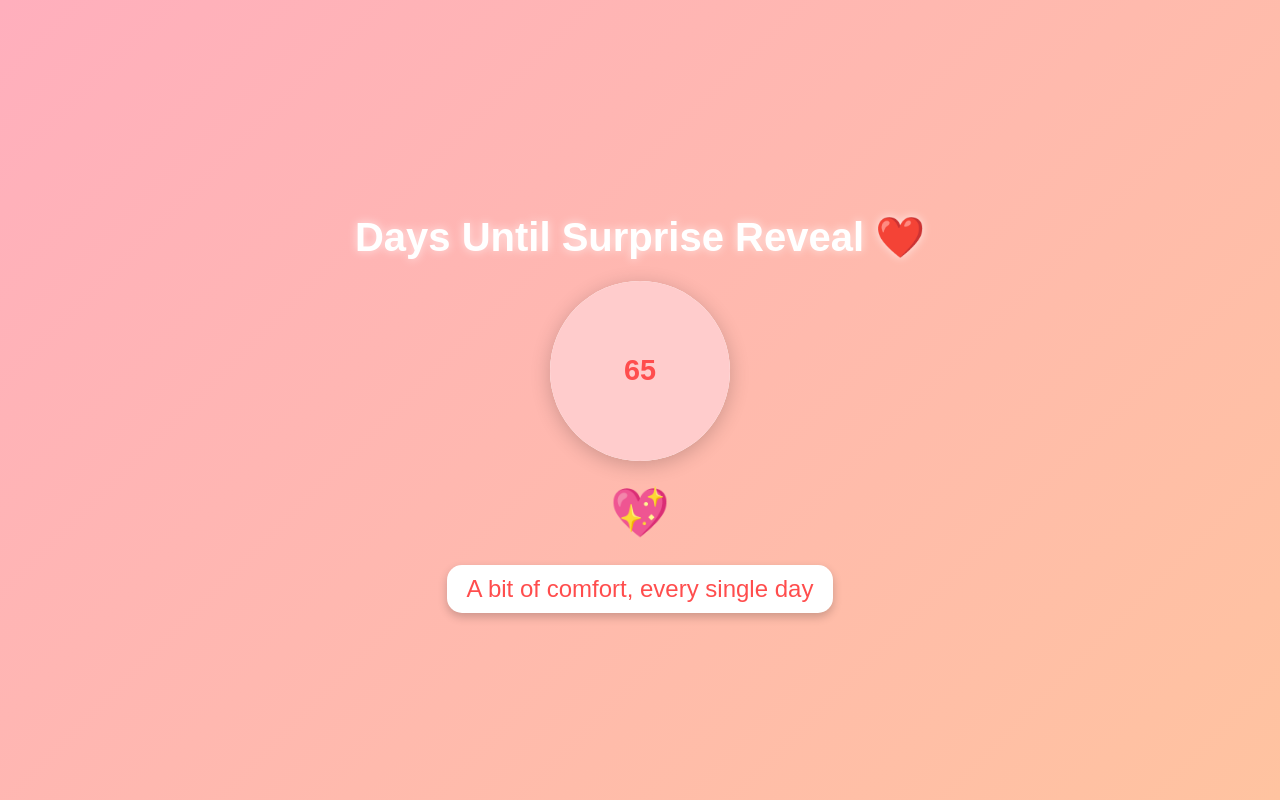
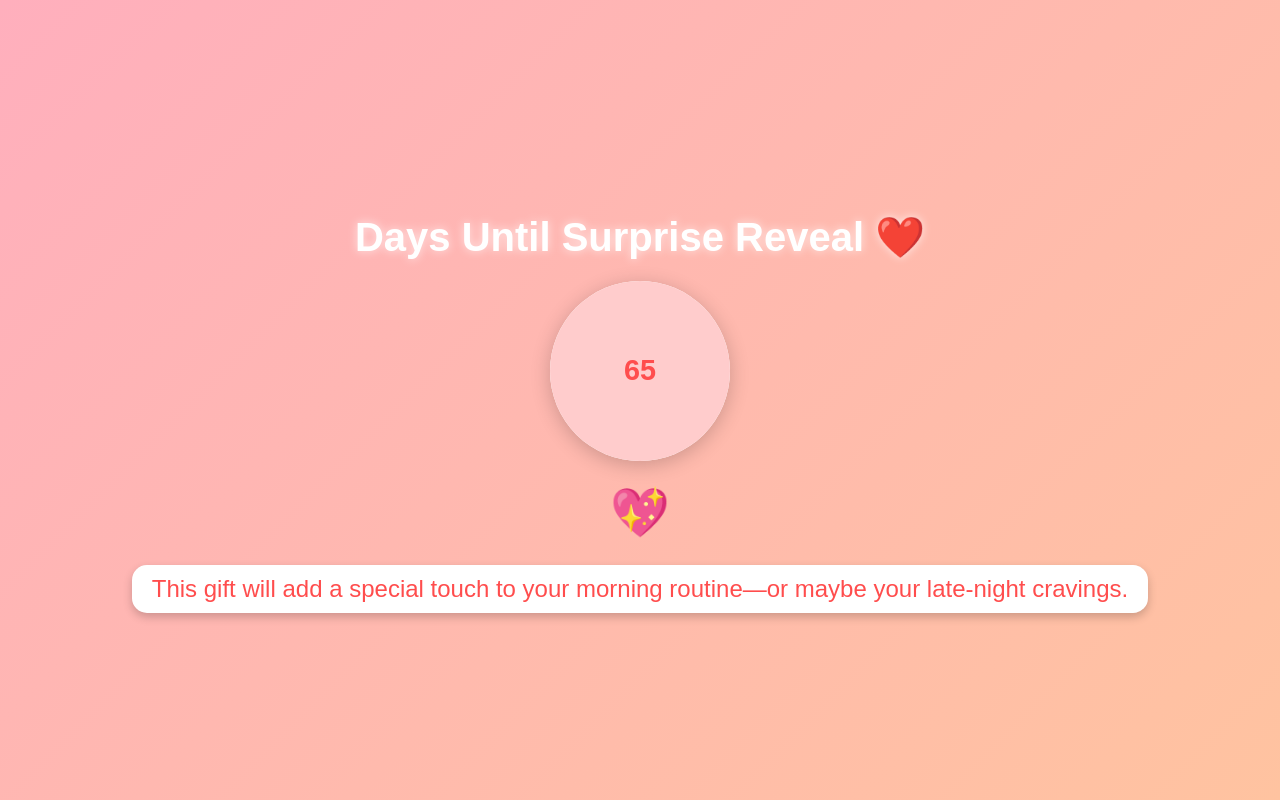
Before and after one commit to adityatakle/surprise-timer, a plain HTML site: page index.html in a window 1280 px wide. Drawn offline with Linux system fonts and the light colour scheme.

Commit message:
Update index.html

```diff
--- a/index.html
+++ b/index.html
@@ -102,46 +102,10 @@
     <script>
         // Define messages for each day until the surprise reveal
         const messages = [
-            "A bit of comfort, every single day",
-            "It’s tiny, but it's brimming with affection",
-            "Just as I want to hold you, this is meant to hold something close",
-            "It holds warmth and wonder, like my heart when I think of you",
-            "It’s not grand, but it’s made with a grand love",
-            "A piece of me, delicate but enduring",
-            "A daily companion, in a gentle and steady way",
-            "Imagine a gentle hug, from afar",
-            "The little things hold a lot of love",
-            "Imagine something that fits perfectly in your hands",
-            "Small in size, big in heart",
-            "Something that belongs to moments of calm",
-            "It’s something you can hold in both hands",
-            "To remind you of me, in quiet times",
+            "This gift will add a special touch to your morning routine—or maybe your late-night cravings.",
+            "One of these gifts might just carry your secrets, dreams, or favorite books.",
+            "One of these will shield you from the cold, and another will hold all your essentials.",
 
-            "It’s small, but every time you see it, think of us",
-            "Crafted to hold something precious, like you do in my heart",
-            "Gentle and sturdy, like our love",
-            "A bridge between our worlds",
-
-            "There’s beauty in its smallness",
-            "Something to hold, like a thought of me",
-            "An essential, wrapped in something sentimental",
-            "It’s as small as a whisper, as warm as a hug",
-
-            "It’s not loud or flashy, but it’s unforgettable",
-            "It’s not what it is—it’s what it holds",
-            "Imagine something you could take with you, if I were there",
-            "A little reminder, tucked into something familiar",
-            "It’ll be there when you need it, just like me",
-            "Something that sits quietly but speaks volumes",
-            "A familiar shape, yet with my own touch",
-            "It’s always there, like my thoughts of you",
-            "This small thing speaks of big love",
-            "Somewhere you can pour love, and find it again",
-            "It holds space, much like you hold space for me",
-            "Meant to accompany you, but never in the way",
-            "It’s practical but full of meaning",
-            "Imagine something that feels like 'home'",
-            "When I can’t be there, let this stand in my place"
         ];
 
         function getQueryParam(param) {
```
